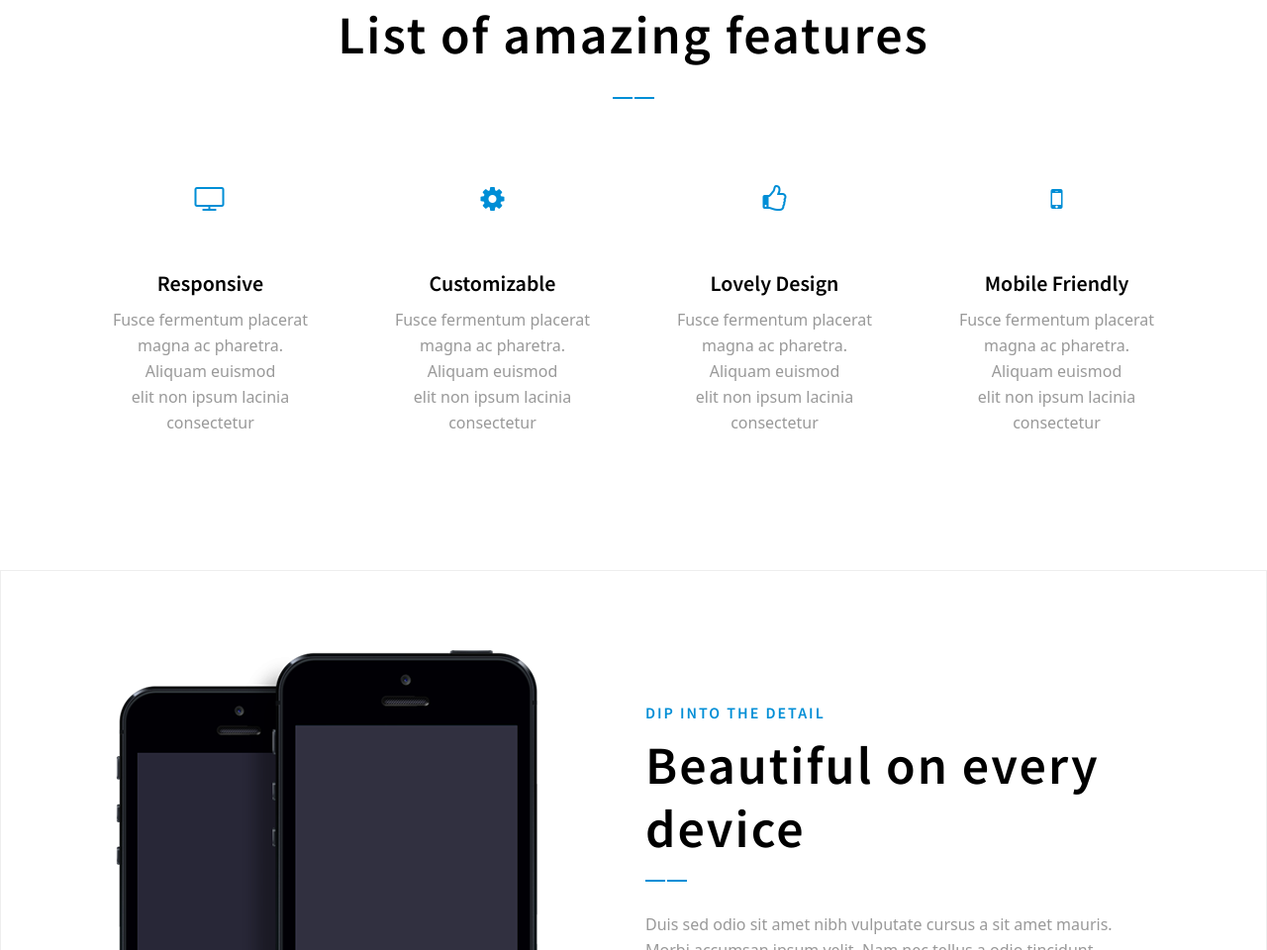
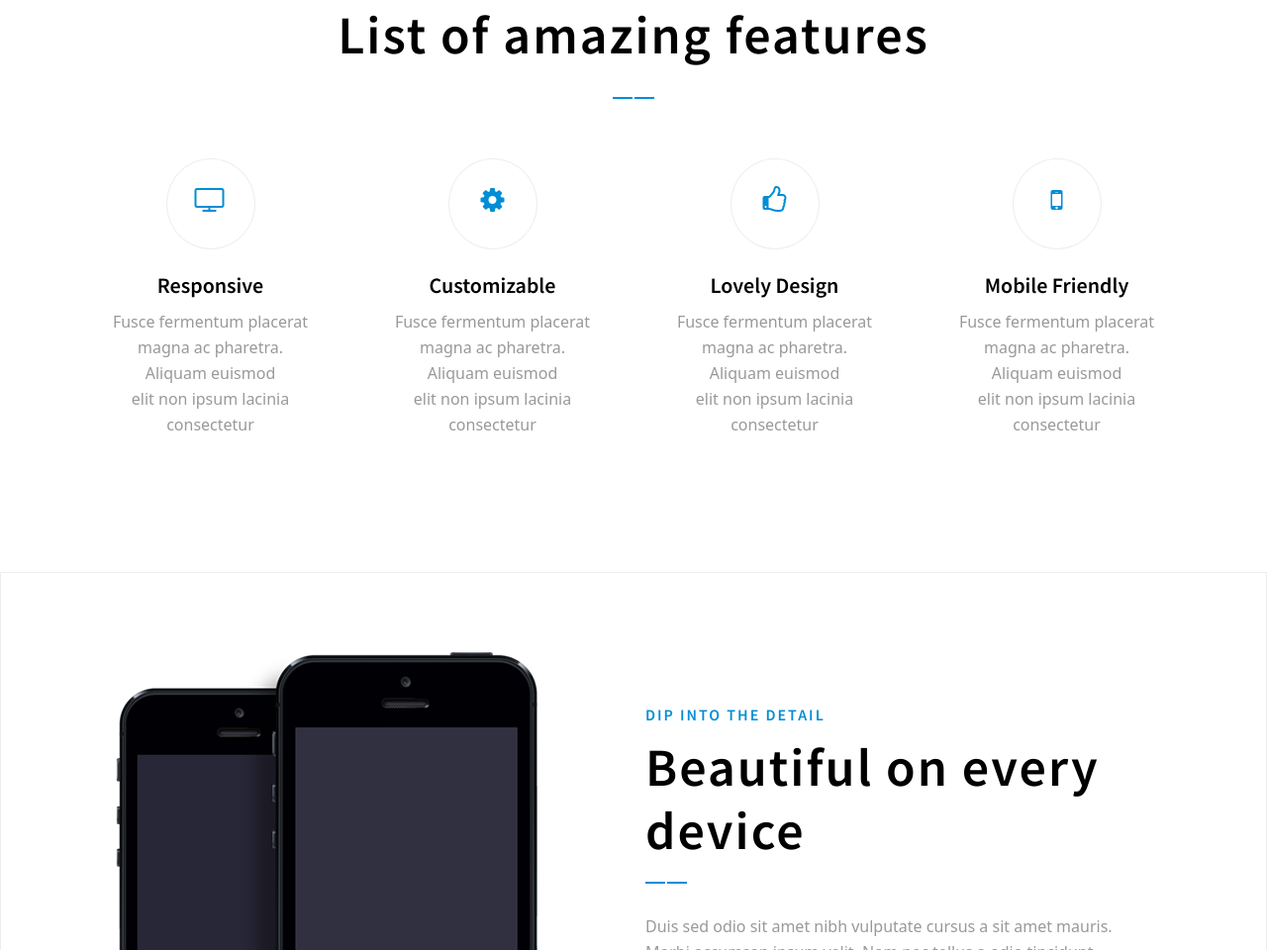
Before and after one commit to Afsana447/lucid, a plain HTML site: page index.html in a window 1280 px wide. Shown: the part 933-1893 px from the top of the page at 99% size. Drawn offline with nearby package versions, Linux system fonts and the light colour scheme.

Commit message:
Update style.css

```diff
--- a/css/style.css
+++ b/css/style.css
@@ -157,7 +157,7 @@ a, a:hover{
 	line-height: 90px;
 	border-radius: 100%;
 	margin: 0px auto 20px;
-	border top: 1px solid #eee;
+	border: 1px solid #eee;
 }
 .inner-feature .icon .fa{
 	font-size: 28px;
```
